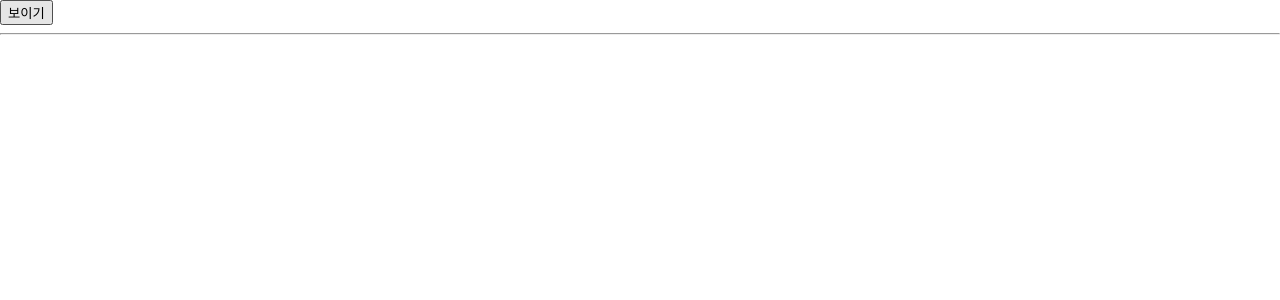
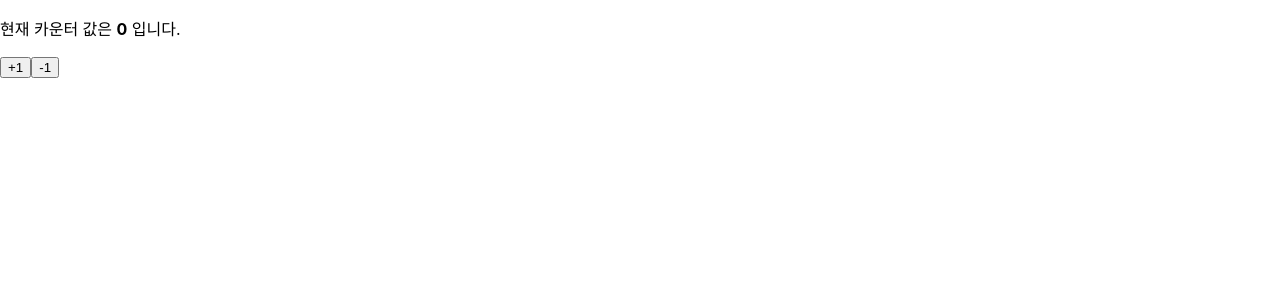
Before and after one commit to taeil00/ReactPJT, a React (Create React App) app in the folder 08/hooks-tutorial/: page / in a window 1280 px wide. Shown: the top 300 px of the page. Built offline with nearby package versions, Linux system fonts and the light colour scheme.

Commit message:
useReducer활용

```diff
--- a/08/hooks-tutorial/src/App.js
+++ b/08/hooks-tutorial/src/App.js
@@ -1,21 +1,23 @@
 import React from 'react';
 import { useState} from 'react';
 import Info1 from './Info1';
+import Counter2 from './Counter2';
 
 const App = () => {
-  const [visible, setVisible] = useState(false);
+  // const [visible, setVisible] = useState(false);
 
-  return (
-      <div>
-        <button onClick ={ () => {
-          setVisible(!visible);
-        }}>
-          {visible ? '숨기기' :'보이기'}
-        </button>
-        <hr/>
-        {visible && <Info1 />}
-      </div>
-    )
+  // return (
+  //     <div>
+  //       <button onClick ={ () => {
+  //         setVisible(!visible);
+  //       }}>
+  //         {visible ? '숨기기' :'보이기'}
+  //       </button>
+  //       <hr/>
+  //       {visible && <Info1 />}
+  //     </div>
+  //   )
+  return <Counter2 />
 };
 
 export default App;
--- /dev/null
+++ b/08/hooks-tutorial/src/Counter2.js
@@ -0,0 +1,30 @@
+import React from 'react';
+import { useReducer} from 'react';
+
+function reducer(state, action){
+
+    switch(action.type){
+        case 'INCREMENT':
+            return { value: state.value + 1};
+        case 'DECREMENT':
+            return { value: state.value - 1};
+        default:
+            return state; //기존 상태 반환
+    }
+}
+
+const Counter2 = () => {
+    const [state, dispatch] = useReducer(reducer, { value: 0});
+
+    return (
+        <div>
+            <p>
+                현재 카운터 값은 <b>{state.value}</b> 입니다.
+            </p>
+            <button onClick ={() => dispatch({ type: 'INCREMENT'})}>+1</button>
+            <button onClick={() => dispatch({type: 'DECREMENT' })}>-1</button>
+        </div>
+    )
+}
+
+export default Counter2;
```
